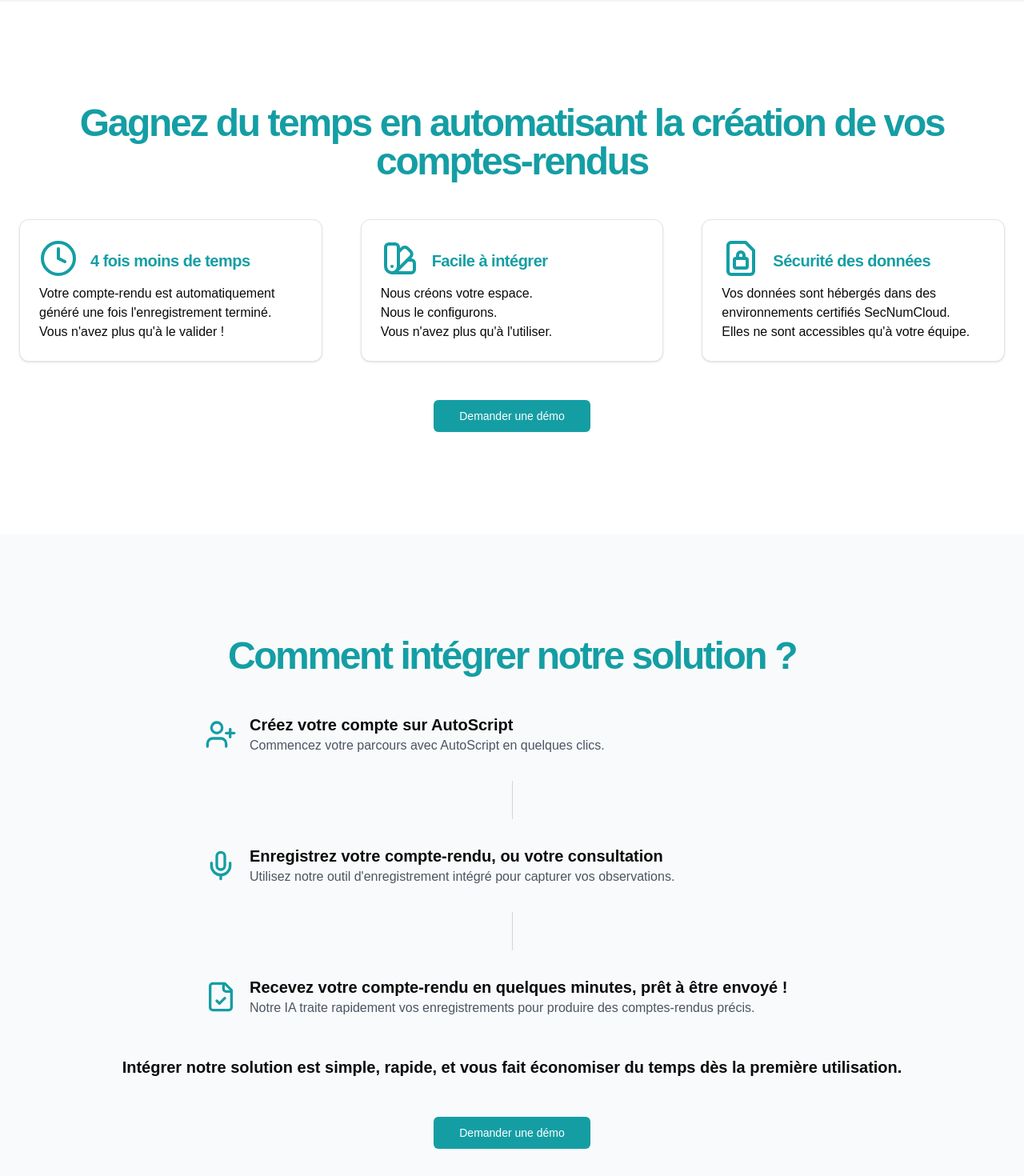
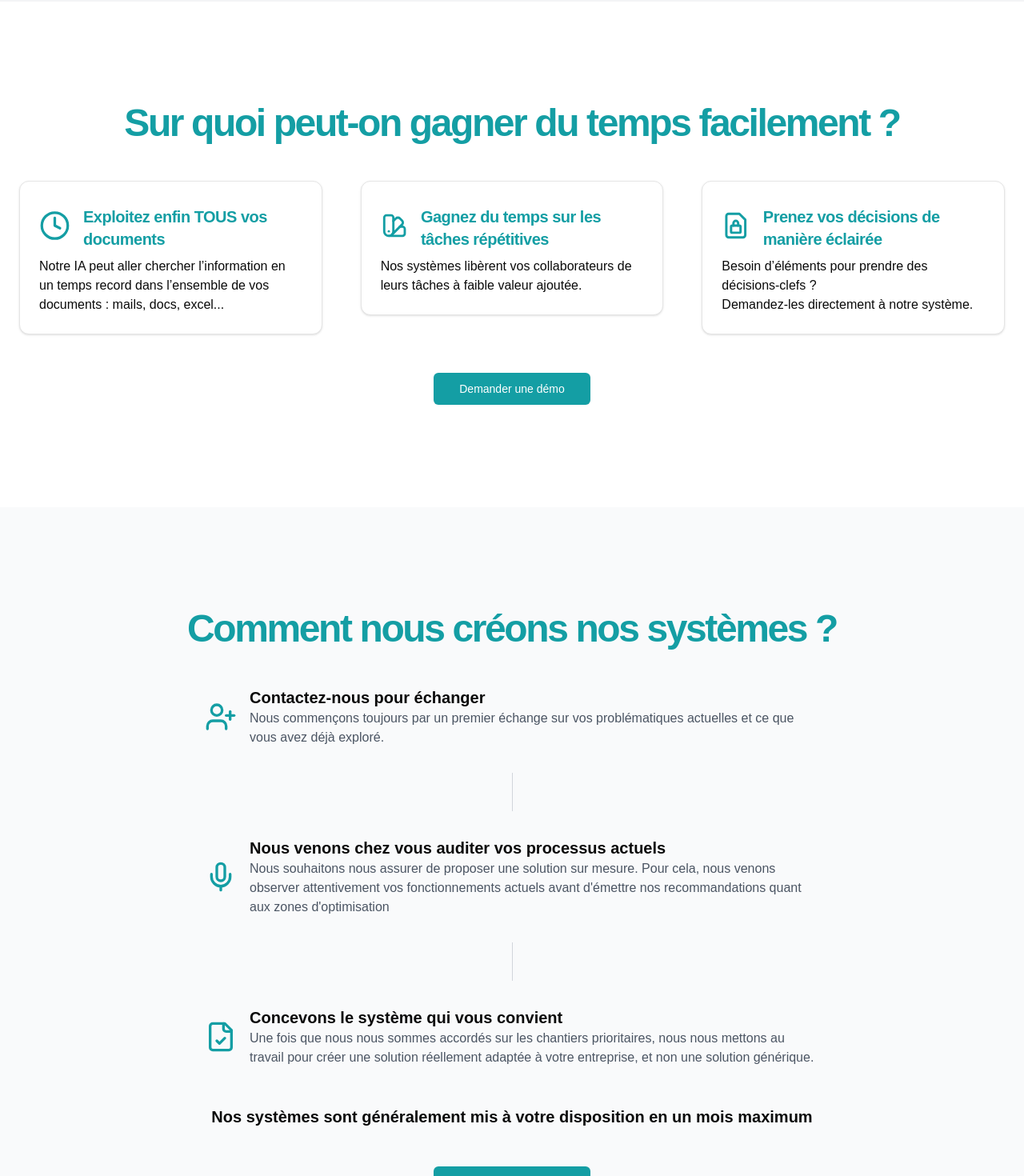
Before and after one commit to MaximeDde/autoscript-lp, a Next.js app: page / in a window 1280 px wide. Shown: the part 1220-2690 px from the top of the page at 80% size. Built offline with nearby package versions, Linux system fonts and the light colour scheme.

Commit message:
Changement des textes

```diff
--- a/components/landing-page.tsx
+++ b/components/landing-page.tsx
@@ -107,16 +107,16 @@ export function LandingPage() {
                   className="text-3xl font-bold tracking-tighter sm:text-4xl md:text-5xl"
                   style={{ color: '#149ea4' }}
                 >
-                  Débloquons-leur du temps
+                  Débloquons du temps
                 </h2>
                 <p className="text-gray-500 md:text-xl lg:text-base xl:text-xl">
                   Des processus chronophages
                 </p>
                 <p className="font-bold text-gray-900 md:text-xl lg:text-base xl:text-xl">
-                  Consommatrices de temps et d'énergie.
+                Beaucoup de tâches sont encore réalisées par des collaborateurs alors qu’elles sont répétitives et donc automatisables
                 </p>
                 <p className="text-gray-500 md:text-xl lg:text-base xl:text-xl">
-                  Alors que nous devrions nous concentrer sur le plus important : le soin du patient.
+                Pour beaucoup de problématiques, l’intelligence artificielle aide à faire mieux et pour moins cher
                 </p>
               </motion.div>
               <motion.div
@@ -151,7 +151,7 @@ export function LandingPage() {
               variants={fadeInUp}
               custom={0}
             >
-              Gagnez du temps en automatisant la création de vos comptes-rendus
+              Sur quoi peut-on gagner du temps facilement ?
             </motion.h2>
             <div className="grid gap-6 lg:grid-cols-3 lg:gap-12">
               {/* Feature Cards */}
@@ -165,10 +165,10 @@ export function LandingPage() {
                 <Card>
                   <CardHeader className="flex flex-row items-center space-x-4 pb-2">
                     <Clock className="w-12 h-12" style={{ color: '#149ea4' }} />
-                    <CardTitle className="text-[#149ea4] text-xl">4 fois moins de temps</CardTitle>
+                    <CardTitle className="text-[#149ea4] text-xl">Exploitez enfin TOUS vos documents</CardTitle>
                   </CardHeader>
                   <CardContent>
-                    <p>Votre compte-rendu est automatiquement généré une fois l'enregistrement terminé. Vous n'avez plus qu'à le valider !</p>
+                    <p>Notre IA peut aller chercher l’information en un temps record dans l’ensemble de vos documents : mails, docs, excel...</p>
                   </CardContent>
                 </Card>
               </motion.div>
@@ -182,12 +182,10 @@ export function LandingPage() {
                 <Card>
                   <CardHeader className="flex flex-row items-center space-x-4 pb-2">
                     <SwatchBook className="w-12 h-12" style={{ color: '#149ea4' }} />
-                    <CardTitle className="text-[#149ea4] text-xl">Facile à intégrer</CardTitle>
+                    <CardTitle className="text-[#149ea4] text-xl">Gagnez du temps sur les tâches répétitives</CardTitle>
                   </CardHeader>
                   <CardContent>
-                    <p>Nous créons votre espace.</p>
-                    <p>Nous le configurons.</p>
-                    <p>Vous n'avez plus qu'à l'utiliser.</p>
+                    <p>Nos systèmes libèrent vos collaborateurs de leurs tâches à faible valeur ajoutée.</p>
                   </CardContent>
                 </Card>
               </motion.div>
@@ -201,11 +199,11 @@ export function LandingPage() {
                 <Card>
                   <CardHeader className="flex flex-row items-center space-x-4 pb-2">
                     <FileLock className="w-12 h-12" style={{ color: '#149ea4' }} />
-                    <CardTitle className="text-[#149ea4] text-xl">Sécurité des données</CardTitle>
+                    <CardTitle className="text-[#149ea4] text-xl">Prenez vos décisions de manière éclairée</CardTitle>
                   </CardHeader>
                   <CardContent>
-                    <p>Vos données sont hébergés dans des environnements certifiés SecNumCloud.</p>
-                    <p>Elles ne sont accessibles qu'à votre équipe.</p>
+                    <p>Besoin d’éléments pour prendre des décisions-clefs ?</p>
+                    <p>Demandez-les directement à notre système.</p>
                   </CardContent>
                 </Card>
               </motion.div>
@@ -238,7 +236,7 @@ export function LandingPage() {
               variants={fadeInUp}
               custom={0}
             >
-              Comment intégrer notre solution ?
+              Comment nous créons nos systèmes ?
             </motion.h2>
             <div className="max-w-3xl mx-auto">
               <div className="space-y-8">
@@ -254,8 +252,8 @@ export function LandingPage() {
                     <UserPlus className="w-10 h-10 text-[#149ea4]" />
                   </div>
                   <div>
-                    <h3 className="text-xl font-semibold">Créez votre compte sur AutoScript</h3>
-                    <p className="text-gray-600">Commencez votre parcours avec AutoScript en quelques clics.</p>
+                    <h3 className="text-xl font-semibold">Contactez-nous pour échanger</h3>
+                    <p className="text-gray-600">Nous commençons toujours par un premier échange sur vos problématiques actuelles et ce que vous avez déjà exploré.</p>
                   </div>
                 </motion.div>
                 <div className="w-px h-12 bg-gray-300 mx-auto"></div>
@@ -271,9 +269,9 @@ export function LandingPage() {
                     <Mic className="w-10 h-10 text-[#149ea4]" />
                   </div>
                   <div>
-                    <h3 className="text-xl font-semibold">Enregistrez votre compte-rendu, ou votre consultation</h3>
+                    <h3 className="text-xl font-semibold">Nous venons chez vous auditer vos processus actuels</h3>
                     <p className="text-gray-600">
-                      Utilisez notre outil d'enregistrement intégré pour capturer vos observations.
+                      Nous souhaitons nous assurer de proposer une solution sur mesure. Pour cela, nous venons observer attentivement vos fonctionnements actuels avant d'émettre nos recommandations quant aux zones d'optimisation
                     </p>
                   </div>
                 </motion.div>
@@ -291,10 +289,10 @@ export function LandingPage() {
                   </div>
                   <div>
                     <h3 className="text-xl font-semibold">
-                      Recevez votre compte-rendu en quelques minutes, prêt à être envoyé !
+                      Concevons le système qui vous convient
                     </h3>
                     <p className="text-gray-600">
-                      Notre IA traite rapidement vos enregistrements pour produire des comptes-rendus précis.
+                      Une fois que nous nous sommes accordés sur les chantiers prioritaires, nous nous mettons au travail pour créer une solution réellement adaptée à votre entreprise, et non une solution générique.
                     </p>
                   </div>
                 </motion.div>
@@ -308,7 +306,7 @@ export function LandingPage() {
               variants={fadeInUp}
               custom={4}
             >
-              Intégrer notre solution est simple, rapide, et vous fait économiser du temps dès la première utilisation.
+              Nos systèmes sont généralement mis à votre disposition en un mois maximum
             </motion.p>
           </div>
           <div className="space-x-4 text-center mt-12">
@@ -344,7 +342,7 @@ export function LandingPage() {
                   variants={fadeInUp}
                   custom={0}
                 >
-                  Prêt à révolutionner vos comptes-rendus médicaux ?
+                  Prêt à révolutionner votre entreprise ?
                 </motion.h2>
                 <motion.p
                   className="mx-auto max-w-[600px] text-zinc-200 md:text-xl"
@@ -354,7 +352,7 @@ export function LandingPage() {
                   variants={fadeInUp}
                   custom={1}
                 >
-                  Contactez-nous dès aujourd'hui pour une démonstration personnalisée d'AutoScript.
+                  Contactez-nous dès aujourd'hui pour un premier échange.
                 </motion.p>
               </div>
               <motion.div
```
